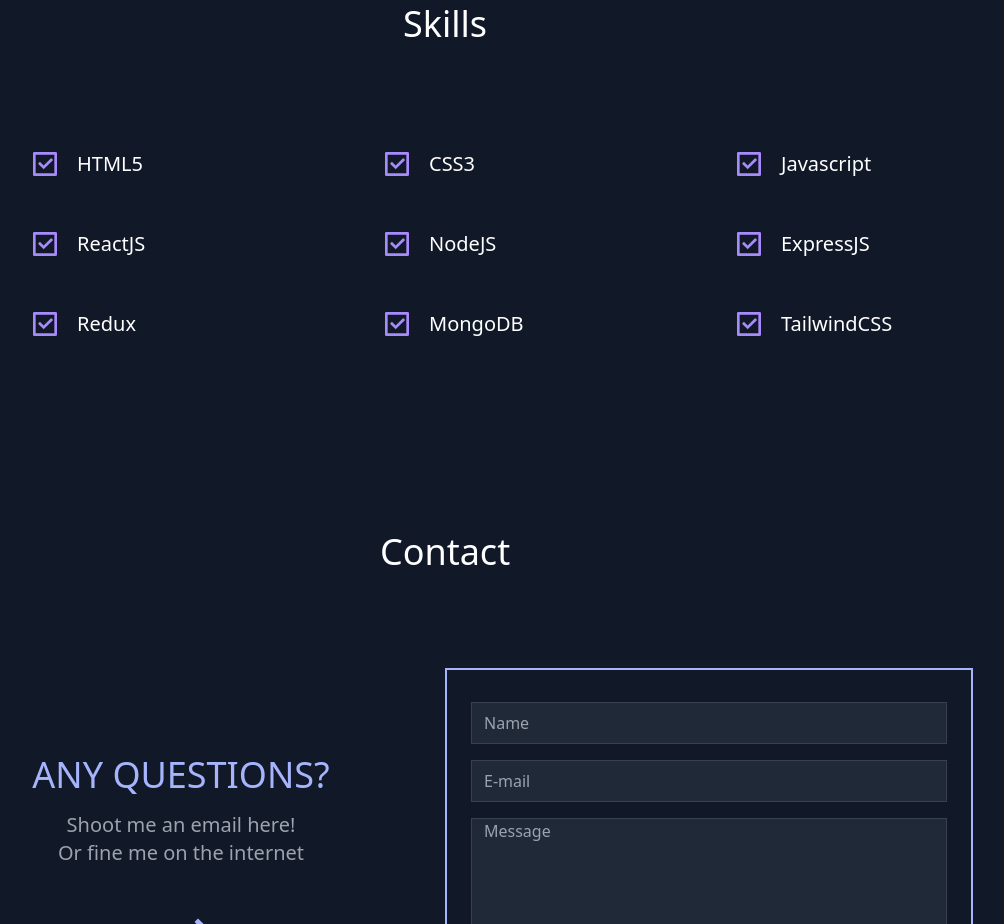
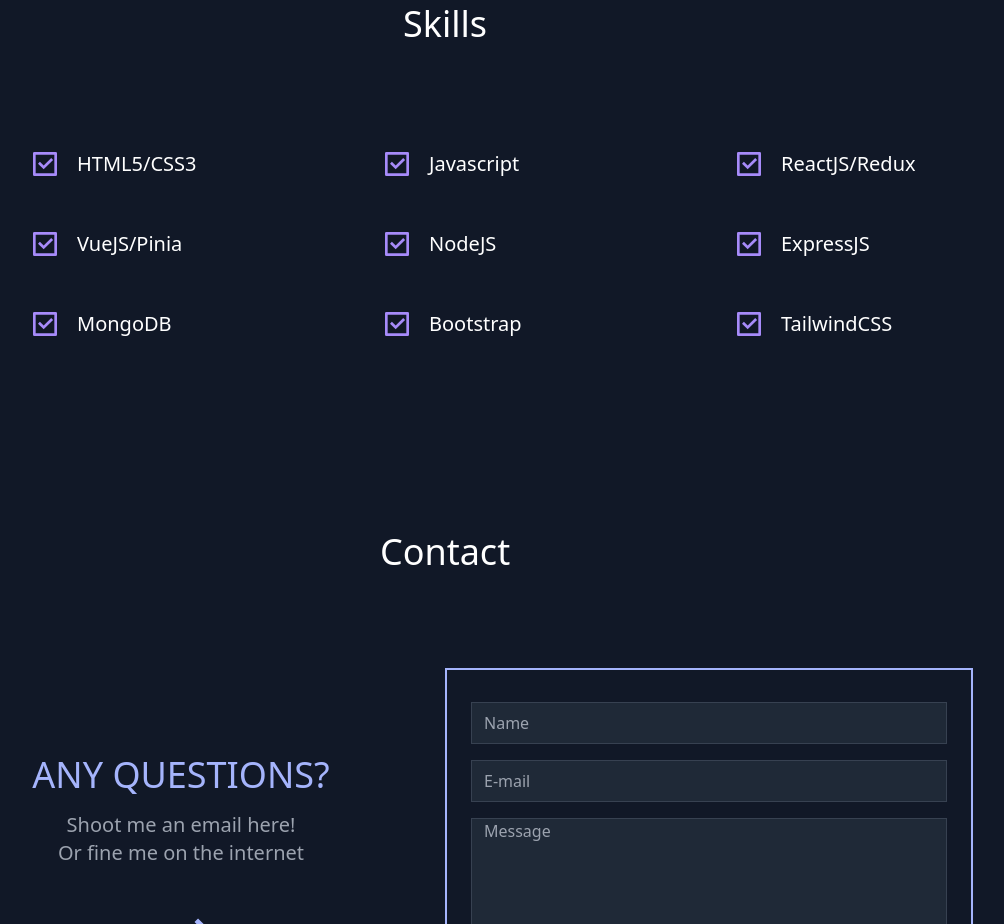
Before and after one commit to seongeunkimmy/portfolio, a React (Create React App) app: page / in a window 1280 px wide. Shown: the part 4060-4984 px from the top of the page, without its empty margins (195-1199 px from the left). Built offline with nearby package versions, Linux system fonts and the light colour scheme.

Commit message:
resume updated

```diff
--- a/src/components/About.js
+++ b/src/components/About.js
@@ -17,7 +17,7 @@
             <span className="text-lg mt-8"> Other than coding, I love making music, walking around and looking for something new and cool. </span>
             </div>
             </div>
-           <a href="images/RESUME(KIM).pdf" download> <button className="mt-12 place-self-center w-38 bg-transparent hover:bg-purple-500 text-purple-400 font-semibold hover:text-white py-3 px-5 border-2 border-purple-600 hover:border-transparent">CV DOWNLOAD</button></a>
+           <a href="images/RESUME(Seong-eun Kim).pdf" download> <button className="mt-12 place-self-center w-38 bg-transparent hover:bg-purple-500 text-purple-400 font-semibold hover:text-white py-3 px-5 border-2 border-purple-600 hover:border-transparent">CV DOWNLOAD</button></a>
 
           </Fade>
         </div>
--- a/src/skillData.js
+++ b/src/skillData.js
@@ -2,16 +2,16 @@
 
 export const skills = [
     {
-      tech: "HTML5"
-    },
-    {
-      tech: "CSS3"
+      tech: "HTML5/CSS3"
     },
     {
       tech: "Javascript"
     },
     {
-      tech: "ReactJS"
+      tech: "ReactJS/Redux"
+    },
+    {
+      tech: "VueJS/Pinia"
     },
     {
       tech: "NodeJS"
@@ -20,12 +20,13 @@
        tech: "ExpressJS"
     },
     {
-    tech: "Redux"
-    },
-    {
      tech: "MongoDB"
     },
     {
+      tech: "Bootstrap"
+  },
+    {
         tech: "TailwindCSS"
-    }
+    },
+
 ]
```
Also changed, not shown: 2 other files (tests, documents, lock files or other folders).
